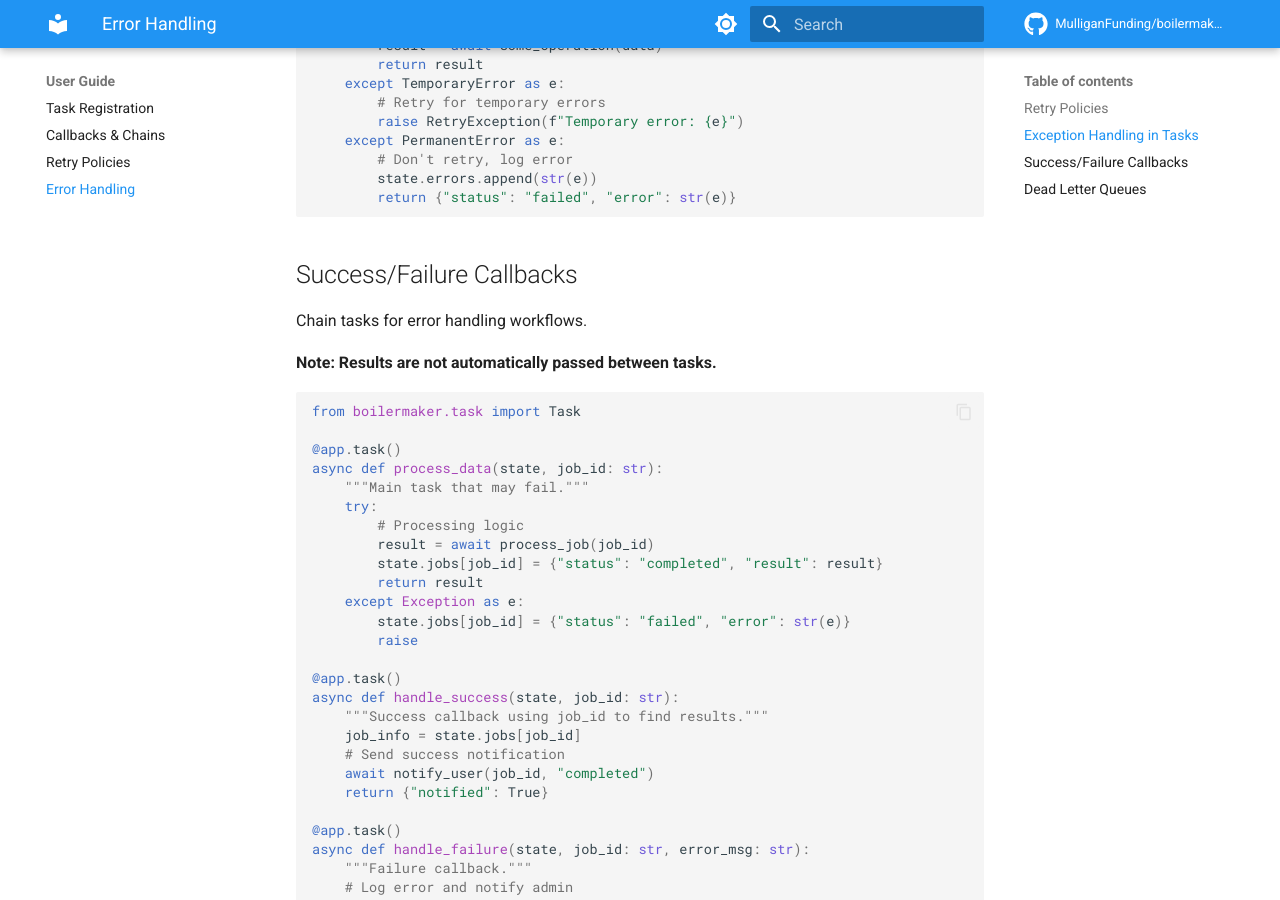
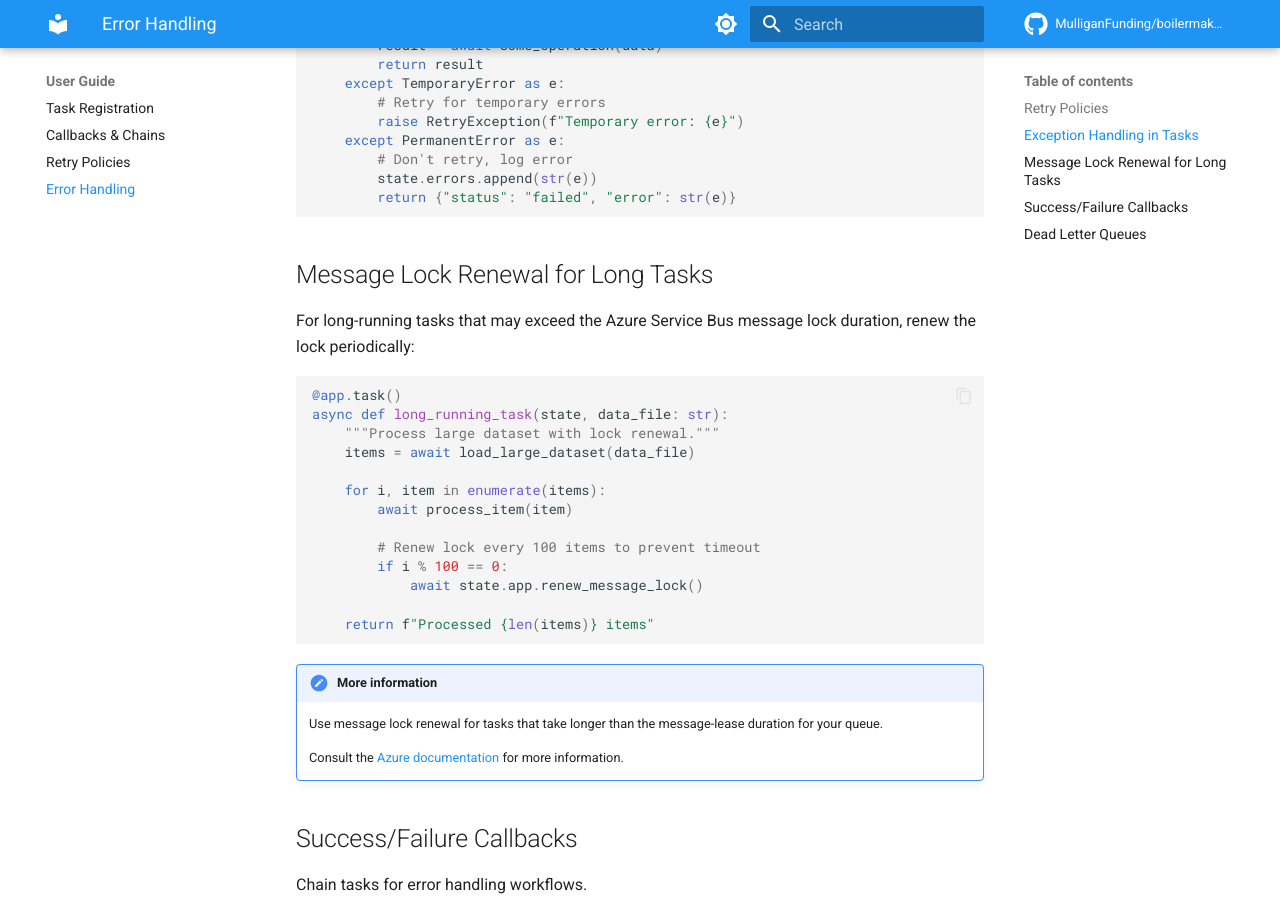
Before and after one commit to MulliganFunding/boilermaker-servicebus, an MkDocs documentation site: the page built from docs/guides/error-handling.md, in a window 1280 px wide and 900 px high, scrolled down 1009 px. Built offline with MkDocs 1.6.1 and Material for MkDocs 9.7.7, drawn with Linux system fonts in a browser that asks for light colours; comment, search, counter and statistics services are not loaded.

Commit message:
Add renew_message_lock method to Boilermaker (#18)
* Add renew_message_lock method to Boilermaker class: return `datetime` or none

````diff
--- a/docs/guides/error-handling.md
+++ b/docs/guides/error-handling.md
@@ -50,6 +50,31 @@ async def resilient_task(state, data: dict):
         state.errors.append(str(e))
         return {"status": "failed", "error": str(e)}
 ```
+
+## Message Lock Renewal for Long Tasks
+
+For long-running tasks that may exceed the Azure Service Bus message lock duration, renew the lock periodically:
+
+```python
+@app.task()
+async def long_running_task(state, data_file: str):
+    """Process large dataset with lock renewal."""
+    items = await load_large_dataset(data_file)
+
+    for i, item in enumerate(items):
+        await process_item(item)
+
+        # Renew lock every 100 items to prevent timeout
+        if i % 100 == 0:
+            await state.app.renew_message_lock()
+
+    return f"Processed {len(items)} items"
+```
+
+!!! note "More information"
+    Use message lock renewal for tasks that take longer than the message-lease duration for your queue.
+
+    Consult the [Azure documentation](https://learn.microsoft.com/en-us/azure/service-bus-messaging/message-transfers-locks-settlement#peeklock) for more information.
 
 ## Success/Failure Callbacks
 
--- a/pyproject.toml
+++ b/pyproject.toml
@@ -1,6 +1,6 @@
 [project]
 name = "boilermaker-servicebus"
-version = "0.7.2"
+version = "0.8.0"
 description = "An async python Background task system using Azure Service Bus Queues"
 authors = [{ "name" = "Erik Aker", "email" = "eaker@mulliganfunding.com" }]
 license = { file = "LICENSE" }
````
Also changed, not shown: docs/api-reference/app.md (+26 -0 lines), 3 other files.
